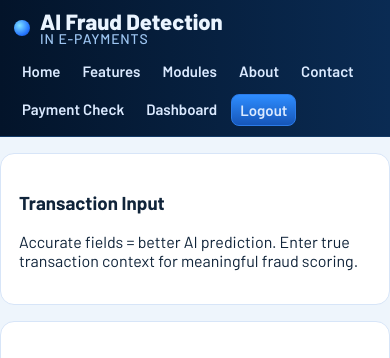
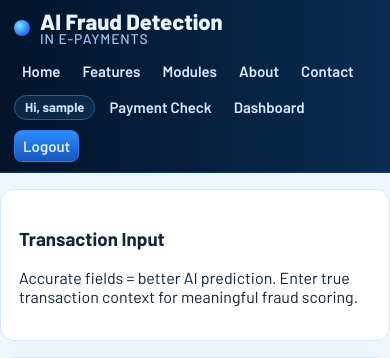
Before and after one commit to himadrichauhan19-code/AI-FRAUD-DETACTION, a Flask app: page /payment in a window 390 px wide. Shown: the top 358 px of the page. Run offline with Flask 3, Linux system fonts and the light colour scheme; the visitor is signed in with stand-in values (Sample User, id 1).

Commit message:
update all

```diff
--- a/static/style.css
+++ b/static/style.css
@@ -370,3 +370,22 @@
     padding: 38px 16px;
   }
 }
+
+
+.user-chip {
+  color: #cfe6ff;
+  border: 1px solid #2a5f99;
+  background: rgba(17, 49, 86, 0.65);
+  border-radius: 999px;
+  padding: 6px 12px;
+  font-size: 14px;
+  font-weight: 700;
+  line-height: 1;
+}
+
+@media (max-width: 720px) {
+  .user-chip {
+    font-size: 13px;
+    padding: 5px 10px;
+  }
+}
--- a/templates/base.html
+++ b/templates/base.html
@@ -23,6 +23,7 @@
       <a href="{{ url_for('index') }}#about">About</a>
       <a href="{{ url_for('index') }}#contact">Contact</a>
       {% if session.get('user') %}
+        <span class="user-chip">Hi, {{ session.get('user') }}</span>
         <a href="{{ url_for('payment') }}">Payment Check</a>
         <a href="{{ url_for('dashboard') }}">Dashboard</a>
         <a class="btn-nav" href="{{ url_for('logout') }}">Logout</a>
```
